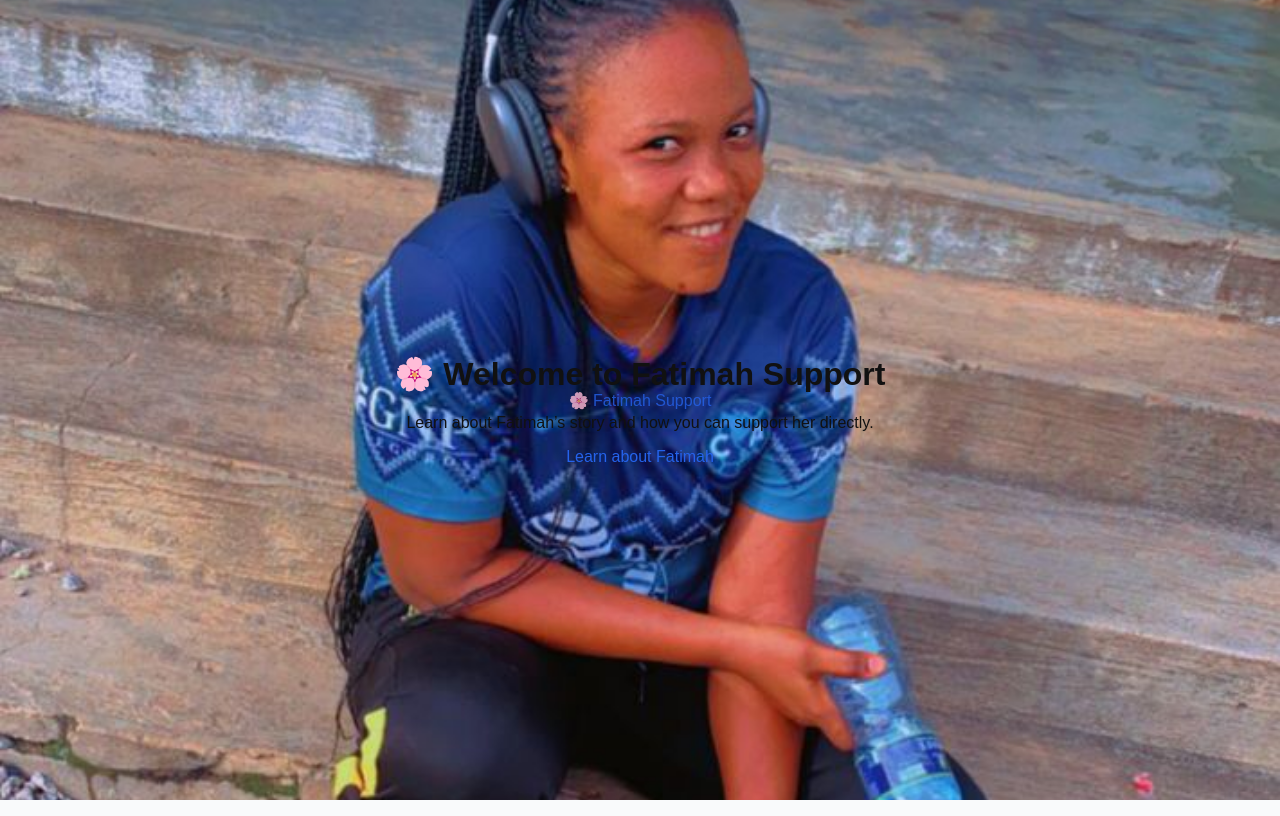
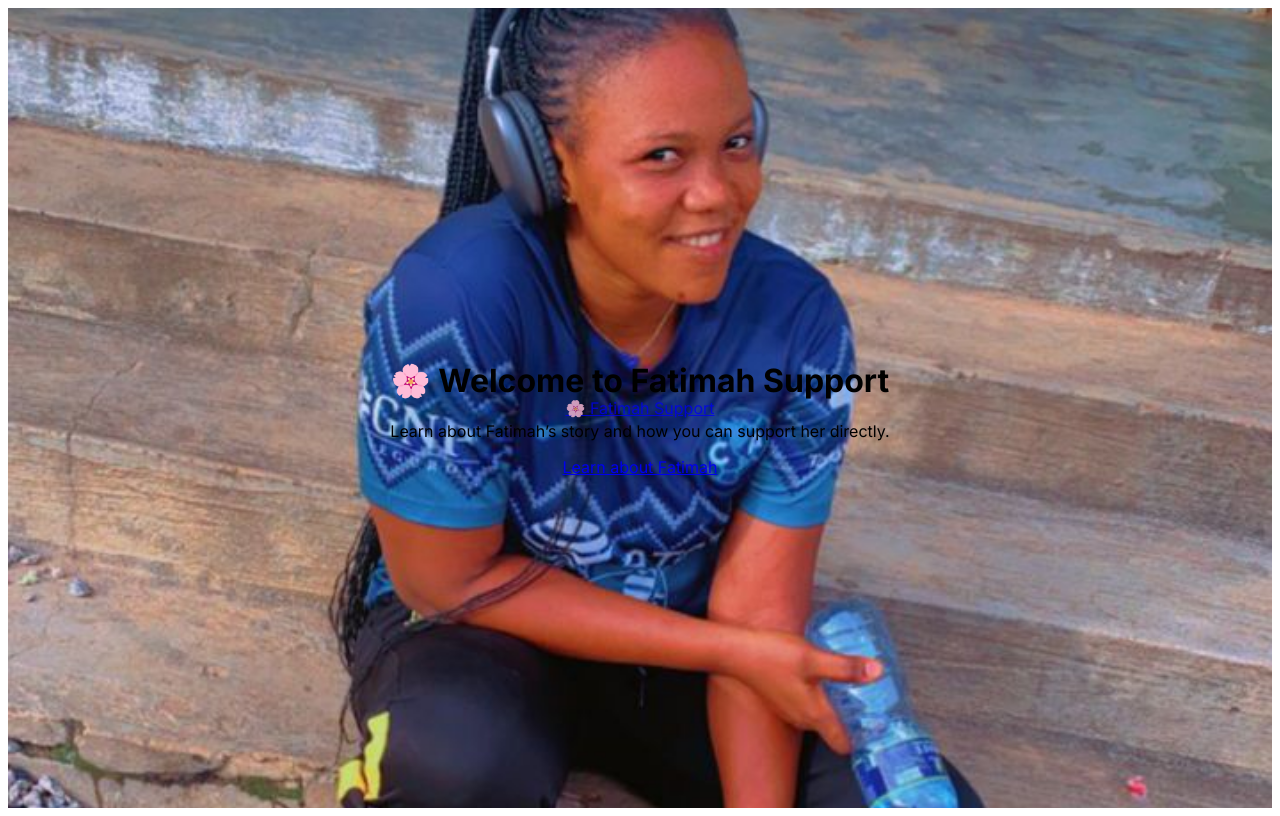
Before and after one commit to magnussandberg72/Fatimah, a Next.js app: page / in a window 1280 px wide. Built offline with nearby package versions, Linux system fonts and the light colour scheme.

Commit message:
Update globals.css

```diff
--- a/globals.css
+++ b/globals.css
@@ -1,40 +1,4 @@
-/* === Tailwind imports === */
+
 @tailwind base;
 @tailwind components;
-@tailwind utilities;
-
-/* === Basic reset === */
-html, body {
-  margin: 0;
-  padding: 0;
-  min-height: 100%;
-  font-family: sans-serif;
-  background-color: #f9fafb; /* ljus bakgrund */
-  color: #111; /* standard textfärg */
-}
-
-/* === Links === */
-a {
-  color: #2563eb; /* blå (tailwind blå-600) */
-  text-decoration: none;
-  transition: color 0.2s ease-in-out;
-}
-
-a:hover {
-  color: #1d4ed8; /* blå-700 */
-}
-
-/* === Buttons === */
-button, .button {
-  border-radius: 0.375rem; /* rundade hörn */
-  padding: 0.5rem 1rem;
-  background-color: #3b82f6; /* blå-500 */
-  color: white;
-  border: none;
-  cursor: pointer;
-  transition: background-color 0.2s ease-in-out;
-}
-
-button:hover, .button:hover {
-  background-color: #2563eb; /* blå-600 */
-}
+@tailwind utilities
```
